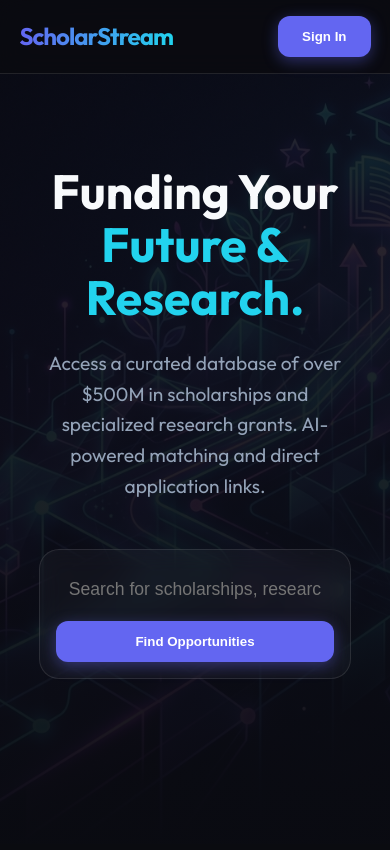
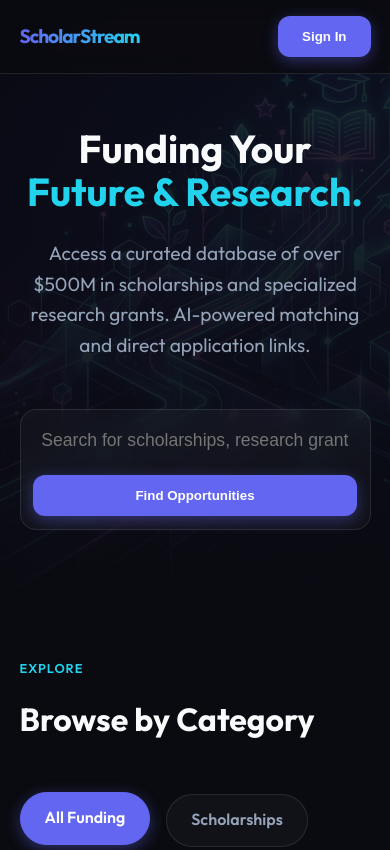
Before and after one commit to Sammione/scholar, a website built with Vite: page index.html in a window 390 px wide. Shown: the top 850 px of the page. Built offline with nearby package versions, Linux system fonts and the light colour scheme; no server answers.

Commit message:
Fix mobile responsiveness, desktop layout, and search ReferenceErrors

```diff
--- a/main.js
+++ b/main.js
@@ -57,10 +57,6 @@ async function performLiveSearch(query = "") {
   `;
 
   try {
-    // We use a custom Edge Function or AI-powered proxy to find real data
-    // For this demo, we will use your OpenAI key to simulate the 'Discovery'
-    // In production, you would point this to your Render/Vercel scraper
-
     const response = await fetch('https://api.openai.com/v1/chat/completions', {
       method: 'POST',
       headers: {
@@ -79,11 +75,14 @@ async function performLiveSearch(query = "") {
       })
     });
 
+    if (!response.ok) throw new Error('API Request Failed');
+
     const aiResult = await response.json();
     const content = JSON.parse(aiResult.choices[0].message.content);
-    const results = content.scholarships || content.items || Object.values(content)[0];
+    const results = content.scholarships || content.items || Object.values(content)[0] || [];
 
-    renderScholarships(results);
+    allScholarships = results; // Update global state
+    renderScholarships(allScholarships);
   } catch (e) {
     console.error("Discovery Failed:", e);
     renderScholarships([]);
--- a/style.css
+++ b/style.css
@@ -116,7 +116,7 @@ nav {
 
 .search-container {
   width: 100%;
-  max-width: 700px;
+  max-width: 850px;
   background: var(--bg-card);
   padding: 0.5rem;
   border-radius: 20px;
@@ -335,22 +335,53 @@ nav {
   100% { transform: rotate(360deg); }
 }
 
-/* --- Responsive --- */
+/* --- Responsive Fixes --- */
+@media (max-width: 1024px) {
+  nav { padding: 1rem 5%; }
+  .container { padding: 4rem 5%; }
+}
+
 @media (max-width: 768px) {
-  nav {
-    padding: 1rem 5%;
+  .nav-links { display: none; }
+
+  .hero {
+    height: auto;
+    padding: 8rem 5% 4rem;
   }
-  .nav-links {
-    display: none;
+
+  .hero h1 {
+    font-size: clamp(2rem, 10vw, 3rem);
   }
-  .hero h1 {
-    font-size: 3rem;
-  }
+
   .search-container {
     flex-direction: column;
-    padding: 1rem;
+    padding: 0.8rem;
+    border-radius: 16px;
+    gap: 1rem;
   }
+
   .search-container input {
-    padding: 0.8rem;
+    padding: 0.5rem;
+    text-align: center;
+  }
+
+  .btn-primary {
+    width: 100%;
+  }
+
+  .section-title {
+    flex-direction: column;
+    align-items: flex-start;
+    gap: 1rem;
+  }
+
+  .section-title h2 {
+    font-size: 2rem;
   }
 }
+
+@media (max-width: 480px) {
+  .logo { font-size: 1.2rem; }
+  .card { padding: 1.5rem; }
+  .amount { font-size: 1.2rem; }
+}
```
